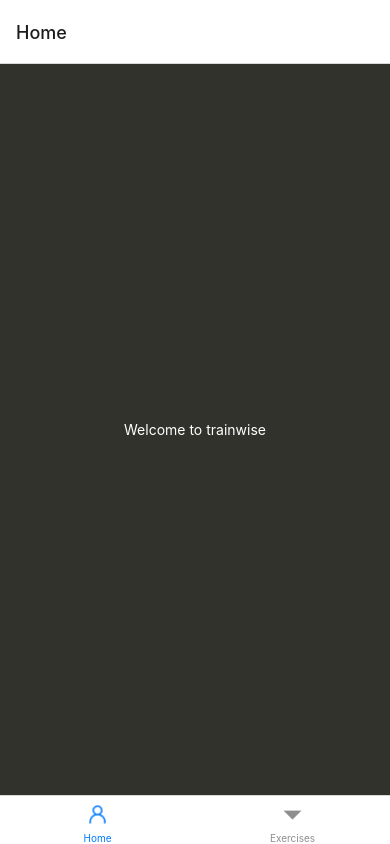
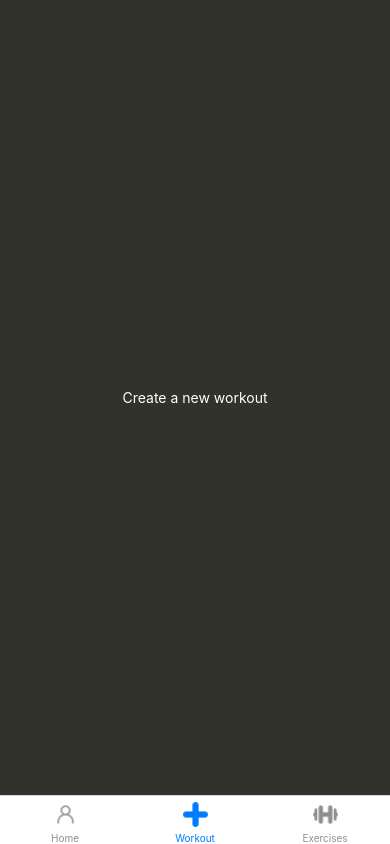
Before and after one commit to Burkes321/trainwise, a React Native app: screen /Workout in a window 390 px wide. Built offline with nearby package versions, Linux system fonts and the light colour scheme.

Commit message:
create a route for adding a new workout. Add dumbbell png

```diff
--- a/App.tsx
+++ b/App.tsx
@@ -10,16 +10,32 @@ import React from 'react';
 
 import { Home } from './src/screens/Home';
 import { Exercises } from './src/screens/Exercises';
+import { Workout } from './src/screens/Workout';
 import { createBottomTabNavigator } from '@react-navigation/bottom-tabs';
 
 import { Image } from 'react-native';
 
 const Tab = createBottomTabNavigator();
 
-const plusTabIcon = ({ color, size }: { color: string; size: number }) => (
+// TODO: Create a function which generates the tab icons or move them to a separate file if not possible
+const UserTabIcon = ({ color, size }: { color: string; size: number }) => (
   <Image
     style={{ height: size, width: size, tintColor: color }}
     source={require('./src/assets/user.png')}
+  />
+);
+
+const WorkoutTabIcon = ({ color, size }: { color: string; size: number }) => (
+  <Image
+    style={{ height: size, width: size, tintColor: color }}
+    source={require('./src/assets/plus.png')}
+  />
+);
+
+const ExercisesTabIcon = ({ color, size }: { color: string; size: number }) => (
+  <Image
+    style={{ height: size, width: size, tintColor: color }}
+    source={require('./src/assets/dumbbell.png')}
   />
 );
 
@@ -31,12 +47,26 @@ function App(): React.JSX.Element {
           name="Home"
           component={Home}
           options={{
-            tabBarIcon: ({ color, size }) => {
-              return plusTabIcon({ color, size });
-            },
+            tabBarIcon: ({ color, size }) => UserTabIcon({ color, size }),
+            headerShown: false,
           }}
         />
-        <Tab.Screen name="Exercises" component={Exercises} />
+        <Tab.Screen
+          name="Workout"
+          component={Workout}
+          options={{
+            tabBarIcon: ({ color, size }) => WorkoutTabIcon({ color, size }),
+            headerShown: false,
+          }}
+        />
+        <Tab.Screen
+          name="Exercises"
+          component={Exercises}
+          options={{
+            tabBarIcon: ({ color, size }) => ExercisesTabIcon({ color, size }),
+            headerShown: false,
+          }}
+        />
       </Tab.Navigator>
     </NavigationContainer>
   );
--- /dev/null
+++ b/src/screens/Workout.tsx
@@ -0,0 +1,24 @@
+import React from 'react';
+
+import { StyleSheet, Text, View } from 'react-native';
+import { STYLE_CONSTANTS } from '../styleConstants';
+
+export const Workout = () => {
+  return (
+    <View style={styles.container}>
+      <Text style={styles.text}>Create a new workout</Text>
+    </View>
+  );
+};
+
+const styles = StyleSheet.create({
+  container: {
+    flex: 1,
+    backgroundColor: STYLE_CONSTANTS.DARK_PRIMARY_SHADE,
+    justifyContent: 'center',
+    alignItems: 'center',
+  },
+  text: {
+    color: STYLE_CONSTANTS.TEXT_COLOR,
+  },
+});
```
Also changed, not shown: src/assets/dumbbell.png (added).
